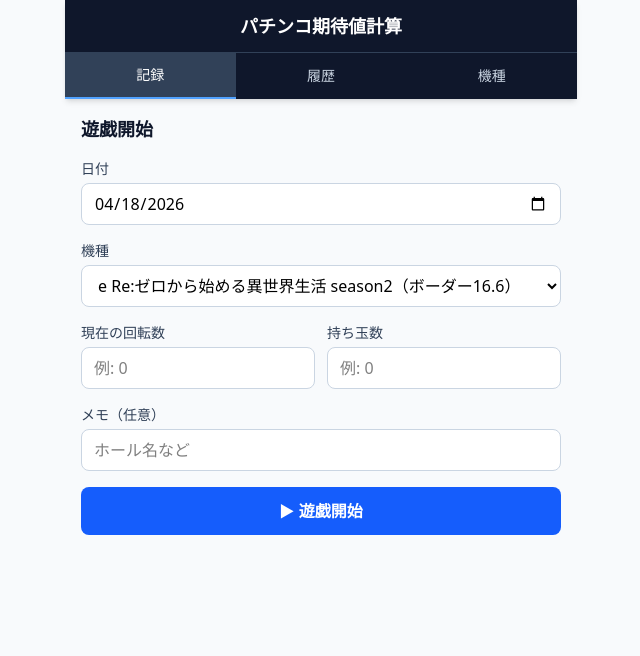
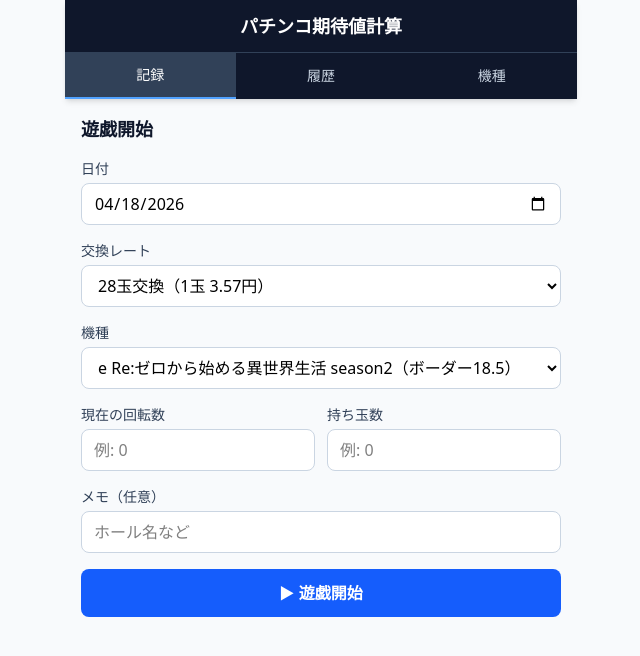
Before and after one commit to sunahitiri/pachi-calc, a React (Vite) app: page / in a window 1280 px wide. Shown: the top 656 px of the page, without its empty margins (319-959 px from the left). Built offline with nearby package versions, Linux system fonts and the light colour scheme.

Commit message:
交換率計算

```diff
--- a/src/components/RecordList.jsx
+++ b/src/components/RecordList.jsx
@@ -1,5 +1,5 @@
 import { useMemo } from 'react';
-import { calcExpectedValue, summarize, rotationsPer1K, calcBorder } from '../utils/calculations';
+import { calcExpectedValue, calcSessionExpectedValue, summarize, rotationsPer1K, calcBorder } from '../utils/calculations';
 
 export default function RecordList({ records, machines, onDelete }) {
   const machineMap = useMemo(
@@ -14,6 +14,19 @@ export default function RecordList({ records, machines, onDelete }) {
 
   const summary = useMemo(() => summarize(records, machines), [records, machines]);
 
+  // 収支合計 (セッション記録のみ対象)
+  const totalProfit = useMemo(() => {
+    return records.reduce((acc, r) => {
+      if (!r.isSession) return acc;
+      const m = machineMap[r.machineId];
+      const rate = r.exchangeRate ?? m?.exchangeRate ?? 4;
+      const cash = Number(r.totalInvestment ?? r.investment) || 0;
+      const startBalls = Number(r.startBalls) || 0;
+      const endBalls = Number(r.endBalls) || 0;
+      return acc + (endBalls - startBalls) * rate - cash;
+    }, 0);
+  }, [records, machineMap]);
+
   if (records.length === 0) {
     return (
       <div className="p-8 text-center text-slate-500 dark:text-slate-400">
@@ -26,7 +39,7 @@ export default function RecordList({ records, machines, onDelete }) {
     <div className="p-4 space-y-4">
       <div className="bg-slate-800 text-white rounded-lg p-4 space-y-2">
         <h2 className="font-bold">合計</h2>
-        <div className="grid grid-cols-3 gap-2 text-center text-sm">
+        <div className="grid grid-cols-2 gap-2 text-center text-sm">
           <div>
             <div className="text-slate-300 text-xs">投資額</div>
             <div className="font-semibold">¥{summary.totalInvestment.toLocaleString()}</div>
@@ -41,21 +54,34 @@ export default function RecordList({ records, machines, onDelete }) {
               {summary.totalExpectedValue >= 0 ? '+' : ''}¥{summary.totalExpectedValue.toLocaleString()}
             </div>
           </div>
+          <div>
+            <div className="text-slate-300 text-xs">収支合計</div>
+            <div className={`font-semibold ${totalProfit >= 0 ? 'text-green-400' : 'text-red-400'}`}>
+              {totalProfit >= 0 ? '+' : ''}¥{Math.round(totalProfit).toLocaleString()}
+            </div>
+          </div>
         </div>
       </div>
 
       <div className="space-y-2">
         {sorted.map((r) => {
           const machine = machineMap[r.machineId];
-          const ev = machine
-            ? calcExpectedValue({
+          const ev = !machine
+            ? 0
+            : r.isSession
+            ? calcSessionExpectedValue(r, machine)
+            : calcExpectedValue({
                 totalRotations: r.rotations,
                 investment: r.investment,
                 machine,
-              })
-            : 0;
+              });
           const perK = rotationsPer1K(r.rotations, r.investment);
-          const border = machine ? calcBorder(machine) : 0;
+          const exRate = r.exchangeRate ?? machine?.exchangeRate ?? 4;
+          const border = machine ? calcBorder({ ...machine, exchangeRate: exRate }) : 0;
+          const cashInv = Number(r.totalInvestment ?? r.investment) || 0;
+          const profit = r.isSession
+            ? ((Number(r.endBalls) || 0) - (Number(r.startBalls) || 0)) * exRate - cashInv
+            : null;
           return (
             <div
               key={r.id}
@@ -85,6 +111,11 @@ export default function RecordList({ records, machines, onDelete }) {
                 <div className={`font-semibold ${ev >= 0 ? 'text-green-600 dark:text-green-400' : 'text-red-600 dark:text-red-400'}`}>
                   期待値: {ev >= 0 ? '+' : ''}¥{ev.toLocaleString()}
                 </div>
+                {profit !== null && (
+                  <div className={`col-span-2 font-semibold ${profit >= 0 ? 'text-green-600 dark:text-green-400' : 'text-red-600 dark:text-red-400'}`}>
+                    収支: {profit >= 0 ? '+' : ''}¥{Math.round(profit).toLocaleString()}
+                  </div>
+                )}
               </div>
               {r.isSession && (
                 <div className="mt-2 text-xs text-slate-500 dark:text-slate-400 bg-slate-50 dark:bg-slate-900/50 rounded px-2 py-1">
--- a/src/components/SessionRecorder.jsx
+++ b/src/components/SessionRecorder.jsx
@@ -1,8 +1,15 @@
 import { useState, useMemo, useEffect } from 'react';
-import { calcBorder, expectedValuePerRotation } from '../utils/calculations';
+import { calcBorder } from '../utils/calculations';
 import { useLocalStorage } from '../hooks/useLocalStorage';
 
-const BALL_VALUE = 4; // 1玉 = 4円
+const BALL_VALUE = 4; // 1玉 = 4円 (玉貸しレート)
+
+// 交換レートの選択肢 (1玉 = X円: 景品交換時の換金価値)
+const EXCHANGE_OPTIONS = [
+  { id: '28', label: '28玉交換', rate: 100 / 28 },
+  { id: '25', label: '25玉交換 (等価)', rate: 4 },
+];
+const DEFAULT_EXCHANGE_ID = '28';
 
 function todayStr() {
   const d = new Date();
@@ -27,6 +34,43 @@ function cumulativeInvestment(totalInvestment, startBalls, currentBalls, hitBall
 function calcPerK(dRot, cumInv) {
   if (cumInv <= 0 || dRot <= 0) return 0;
   return (dRot * 1000) / cumInv;
+}
+
+// 現金・持ち玉を区別した厳密コスト内訳
+// 方針: 現金で借りた玉(totalInvestment/4)を先に消費したとみなし、残りを持ち玉消費とする
+function strictCostBreakdown(session, currentBalls, currentTotalInv, dRot) {
+  const cashBalls = currentTotalInv / BALL_VALUE;
+  const hitPayout = sumHitBallsGained(session.hits);
+  const totalConsumed = session.startBalls + cashBalls + hitPayout - currentBalls;
+  const cashConsumed = Math.max(0, Math.min(cashBalls, totalConsumed));
+  const stockConsumed = Math.max(0, totalConsumed - cashConsumed);
+  return {
+    totalConsumed,
+    cashConsumed,
+    stockConsumed,
+    ballsPerRot: dRot > 0 ? totalConsumed / dRot : 0,
+  };
+}
+
+// 累計期待値(厳密版): 現金コストは 4円/玉、持ち玉コストは exchangeRate/玉
+function strictTotalEV(session, currentBalls, currentTotalInv, dRot, machine) {
+  if (!machine || dRot <= 0) return 0;
+  const incomePerRot = (1 / machine.probability) * machine.averagePayout * machine.exchangeRate;
+  const { cashConsumed, stockConsumed } = strictCostBreakdown(session, currentBalls, currentTotalInv, dRot);
+  const cashCost = cashConsumed * BALL_VALUE;
+  const stockCost = stockConsumed * machine.exchangeRate;
+  return incomePerRot * dRot - (cashCost + stockCost);
+}
+
+// 期待時給: 「持ち玉のみで打ち続けた場合」の EV/回転 × 回転/時
+// → 現金投資なしで rotationsPerHour 回転した場合の累計期待値と一致する
+function strictHourlyEV(session, currentBalls, currentTotalInv, dRot, machine, rotationsPerHour = 200) {
+  if (!machine || dRot <= 0) return 0;
+  const incomePerRot = (1 / machine.probability) * machine.averagePayout * machine.exchangeRate;
+  const { ballsPerRot } = strictCostBreakdown(session, currentBalls, currentTotalInv, dRot);
+  if (ballsPerRot <= 0) return 0;
+  const costPerRot = ballsPerRot * machine.exchangeRate;
+  return (incomePerRot - costPerRot) * rotationsPerHour;
 }
 
 // 空文字なら fallback、それ以外は数値に変換 (0 を正しく扱うため `||` は使わない)
@@ -56,6 +100,7 @@ export default function SessionRecorder({ machines, onComplete }) {
 
   // ====== idle: 開始フォーム ======
   const [startDate, setStartDate] = useState(todayStr());
+  const [startExchangeId, setStartExchangeId] = useState(DEFAULT_EXCHANGE_ID);
   const [startMachineId, setStartMachineId] = useState(machines[0]?.id || '');
   const [startRotInput, setStartRotInput] = useState('');
   const [startBallsInput, setStartBallsInput] = useState('');
@@ -65,10 +110,13 @@ export default function SessionRecorder({ machines, onComplete }) {
     if (!startMachineId) return;
     const startRotations = numOr(startRotInput, 0);
     const startBalls = numOr(startBallsInput, 0);
+    const exchangeOpt = EXCHANGE_OPTIONS.find((o) => o.id === startExchangeId) || EXCHANGE_OPTIONS[0];
     setSession({
       id: Date.now().toString(),
       date: startDate,
       machineId: startMachineId,
+      exchangeId: exchangeOpt.id,
+      exchangeRate: exchangeOpt.rate,
       notes: startNotesInput,
       startedAt: new Date().toISOString(),
       startRotations,
@@ -103,7 +151,11 @@ export default function SessionRecorder({ machines, onComplete }) {
     // eslint-disable-next-line react-hooks/exhaustive-deps
   }, [session?.id, session?.phase]);
 
-  const machine = session ? machines.find((m) => m.id === session.machineId) : null;
+  const rawMachine = session ? machines.find((m) => m.id === session.machineId) : null;
+  // セッションで選択した交換レートを優先 (旧セッション互換で未設定なら機種の値)
+  const machine = rawMachine
+    ? { ...rawMachine, exchangeRate: session.exchangeRate ?? rawMachine.exchangeRate }
+    : null;
   const border = machine ? calcBorder(machine) : 0;
 
   const livePerK = useMemo(() => {
@@ -164,6 +216,8 @@ export default function SessionRecorder({ machines, onComplete }) {
       id: updated.id,
       date: updated.date,
       machineId: updated.machineId,
+      exchangeId: updated.exchangeId,
+      exchangeRate: updated.exchangeRate,
       notes: updated.notes,
       // RecordList / summarize 互換フィールド (累計投資額)
       rotations: Math.max(0, totalRot),
@@ -284,8 +338,22 @@ export default function SessionRecorder({ machines, onComplete }) {
             type="date"
             value={startDate}
             onChange={(e) => setStartDate(e.target.value)}
+            className="block w-full min-w-0 appearance-none px-3 py-2 border border-slate-300 rounded-lg bg-white dark:bg-slate-800 dark:border-slate-600 dark:text-white"
+          />
+        </div>
+        <div>
+          <label className="block text-sm font-medium text-slate-700 dark:text-slate-200 mb-1">交換レート</label>
+          <select
+            value={startExchangeId}
+            onChange={(e) => setStartExchangeId(e.target.value)}
             className="w-full px-3 py-2 border border-slate-300 rounded-lg bg-white dark:bg-slate-800 dark:border-slate-600 dark:text-white"
-          />
+          >
+            {EXCHANGE_OPTIONS.map((o) => (
+              <option key={o.id} value={o.id}>
+                {o.label}（1玉 {o.rate.toFixed(2)}円）
+              </option>
+            ))}
+          </select>
         </div>
         <div>
           <label className="block text-sm font-medium text-slate-700 dark:text-slate-200 mb-1">機種</label>
@@ -295,11 +363,15 @@ export default function SessionRecorder({ machines, onComplete }) {
             className="w-full px-3 py-2 border border-slate-300 rounded-lg bg-white dark:bg-slate-800 dark:border-slate-600 dark:text-white"
           >
             <option value="">選択してください</option>
-            {machines.map((m) => (
-              <option key={m.id} value={m.id}>
-                {m.name}（ボーダー{calcBorder(m).toFixed(1)}）
-              </option>
-            ))}
+            {machines.map((m) => {
+              const rate = (EXCHANGE_OPTIONS.find((o) => o.id === startExchangeId) || EXCHANGE_OPTIONS[0]).rate;
+              const b = calcBorder({ ...m, exchangeRate: rate });
+              return (
+                <option key={m.id} value={m.id}>
+                  {m.name}（ボーダー{b.toFixed(1)}）
+                </option>
+              );
+            })}
           </select>
         </div>
         <div className="grid grid-cols-2 gap-3">
@@ -477,9 +549,8 @@ export default function SessionRecorder({ machines, onComplete }) {
   const curBalls = numOr(curBallsInput, session.currentBalls);
   const cumInv = cumulativeInvestment(totalInvDisplay, session.startBalls, curBalls, sumHitBallsGained(session.hits));
   const delta = livePerK - border;
-  const evPerRot = machine ? expectedValuePerRotation(livePerK, machine) : 0;
-  const hourlyEV = evPerRot * 200;
-  const totalEV = evPerRot * Math.max(0, dRot);
+  const hourlyEV = strictHourlyEV(session, curBalls, totalInvDisplay, Math.max(0, dRot), machine);
+  const totalEV = strictTotalEV(session, curBalls, totalInvDisplay, Math.max(0, dRot), machine);
 
   return (
     <div className="p-4 space-y-4">
--- a/src/utils/calculations.js
+++ b/src/utils/calculations.js
@@ -44,7 +44,33 @@ export function calcExpectedValue({ totalRotations, investment, machine }) {
   return Math.round(evPerRotation * totalRotations);
 }
 
+// セッション記録の厳密期待値: 現金(4円)と持ち玉(exchangeRate)を区別してコスト計上
+// record: { rotations, totalInvestment, startBalls, endBalls, hits, exchangeRate? }
+// machine: { probability, averagePayout, exchangeRate }
+export function calcSessionExpectedValue(record, machine) {
+  if (!machine || !record) return 0;
+  const BALL_RENTAL = 4;
+  const rotations = Number(record.rotations) || 0;
+  if (rotations <= 0) return 0;
+  const exRate = record.exchangeRate ?? machine.exchangeRate ?? BALL_RENTAL;
+  const totalInv = Number(record.totalInvestment ?? record.investment) || 0;
+  const startBalls = Number(record.startBalls) || 0;
+  const endBalls = Number(record.endBalls) || 0;
+  const hitPayout = (record.hits || []).reduce((s, h) => s + (Number(h.ballsGained) || 0), 0);
+
+  const cashBalls = totalInv / BALL_RENTAL;
+  const totalConsumed = startBalls + cashBalls + hitPayout - endBalls;
+  const cashConsumed = Math.max(0, Math.min(cashBalls, totalConsumed));
+  const stockConsumed = Math.max(0, totalConsumed - cashConsumed);
+  const cashCost = cashConsumed * BALL_RENTAL;
+  const stockCost = stockConsumed * exRate;
+
+  const incomePerRot = (1 / machine.probability) * machine.averagePayout * exRate;
+  return Math.round(incomePerRot * rotations - cashCost - stockCost);
+}
+
 // 合計投資・回転数・期待値を集計
+// セッション記録は厳密版(現金/持ち玉区別)で計算、それ以外は従来のperKベース
 export function summarize(records, machines) {
   const machineMap = Object.fromEntries(machines.map((m) => [m.id, m]));
   return records.reduce(
@@ -52,13 +78,15 @@ export function summarize(records, machines) {
       const machine = machineMap[r.machineId];
       acc.totalRotations += Number(r.rotations) || 0;
       acc.totalInvestment += Number(r.investment) || 0;
-      acc.totalExpectedValue += machine
-        ? calcExpectedValue({
-            totalRotations: Number(r.rotations) || 0,
-            investment: Number(r.investment) || 0,
-            machine,
-          })
-        : 0;
+      if (machine) {
+        acc.totalExpectedValue += r.isSession
+          ? calcSessionExpectedValue(r, machine)
+          : calcExpectedValue({
+              totalRotations: Number(r.rotations) || 0,
+              investment: Number(r.investment) || 0,
+              machine,
+            });
+      }
       return acc;
     },
     { totalRotations: 0, totalInvestment: 0, totalExpectedValue: 0 }
```
